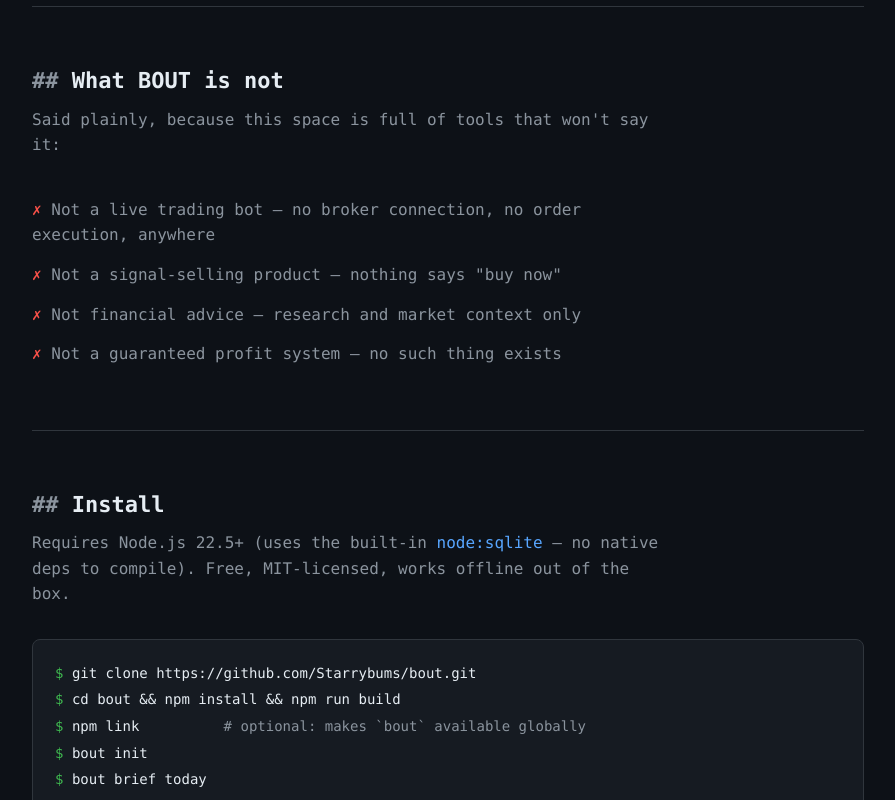
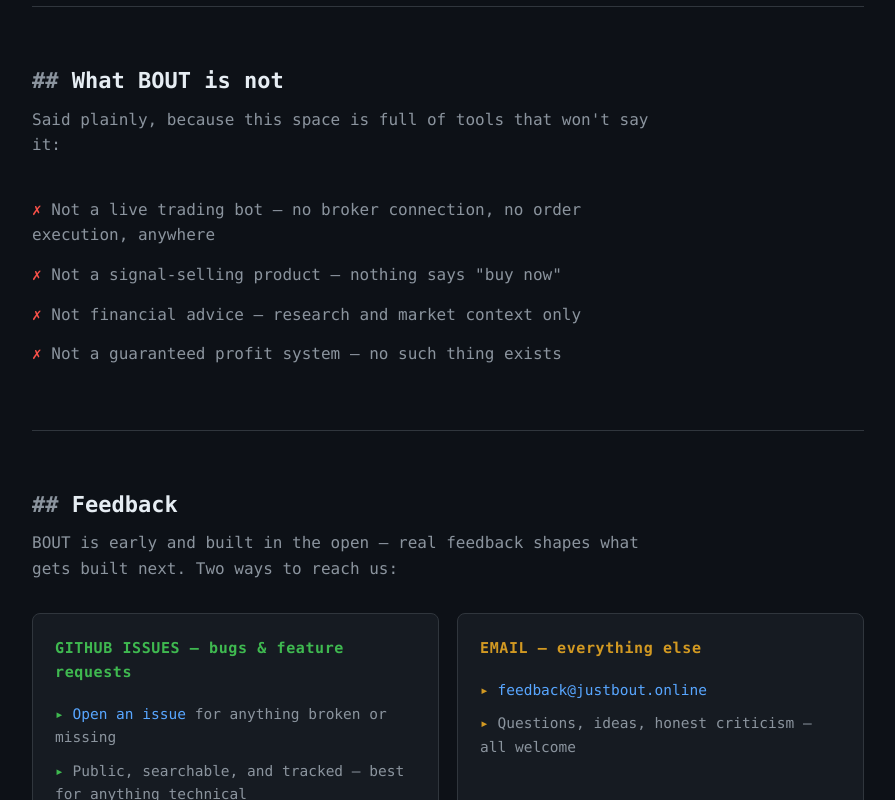
Before and after one commit to Starrybums/bout, a website: page docs/index.html in a window 1280 px wide. Shown: the part 2000-2800 px from the top of the page, without its empty margins (192-1087 px from the left). Drawn offline with Linux system fonts and the light colour scheme.

Commit message:
Add feedback section (GitHub Issues + feedback@justbout.online)

```diff
--- a/docs/index.html
+++ b/docs/index.html
@@ -197,6 +197,7 @@
     <nav>
       <a href="#honest">What's real</a>
       <a href="#features">Commands</a>
+      <a href="#feedback">Feedback</a>
       <a href="#install">Install</a>
       <a href="https://github.com/Starrybums/bout">GitHub</a>
     </nav>
@@ -281,6 +282,27 @@
       </ul>
     </section>
 
+    <section id="feedback">
+      <h2>Feedback</h2>
+      <p class="lede">BOUT is early and built in the open — real feedback shapes what gets built next. Two ways to reach us:</p>
+      <div class="honesty">
+        <div class="panel real">
+          <h3>GITHUB ISSUES — bugs &amp; feature requests</h3>
+          <ul>
+            <li><a href="https://github.com/Starrybums/bout/issues/new">Open an issue</a> for anything broken or missing</li>
+            <li>Public, searchable, and tracked — best for anything technical</li>
+          </ul>
+        </div>
+        <div class="panel mock">
+          <h3>EMAIL — everything else</h3>
+          <ul>
+            <li><a href="mailto:feedback@justbout.online">feedback@justbout.online</a></li>
+            <li>Questions, ideas, honest criticism — all welcome</li>
+          </ul>
+        </div>
+      </div>
+    </section>
+
     <section id="install">
       <h2>Install</h2>
       <p class="lede">Requires Node.js 22.5+ (uses the built-in <a href="https://nodejs.org/api/sqlite.html">node:sqlite</a> — no native deps to compile). Free, MIT-licensed, works offline out of the box.</p>
```
